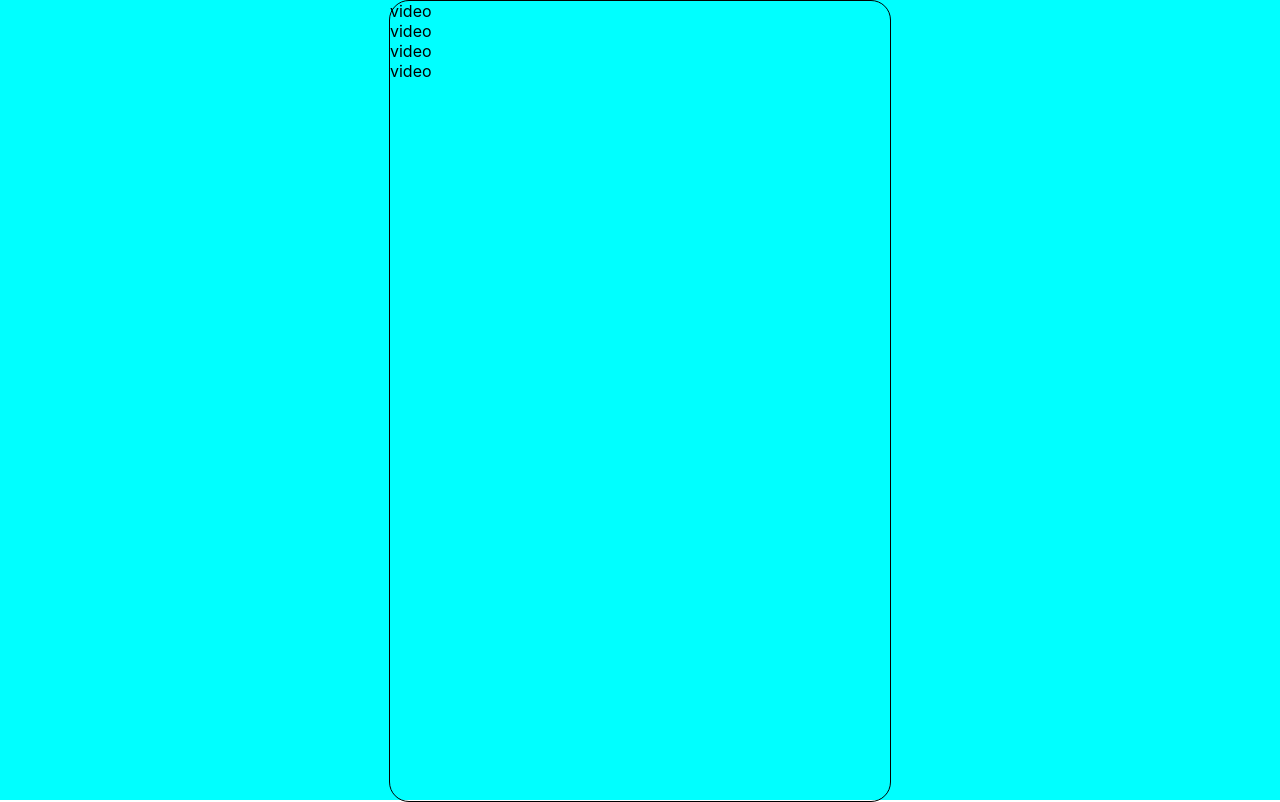
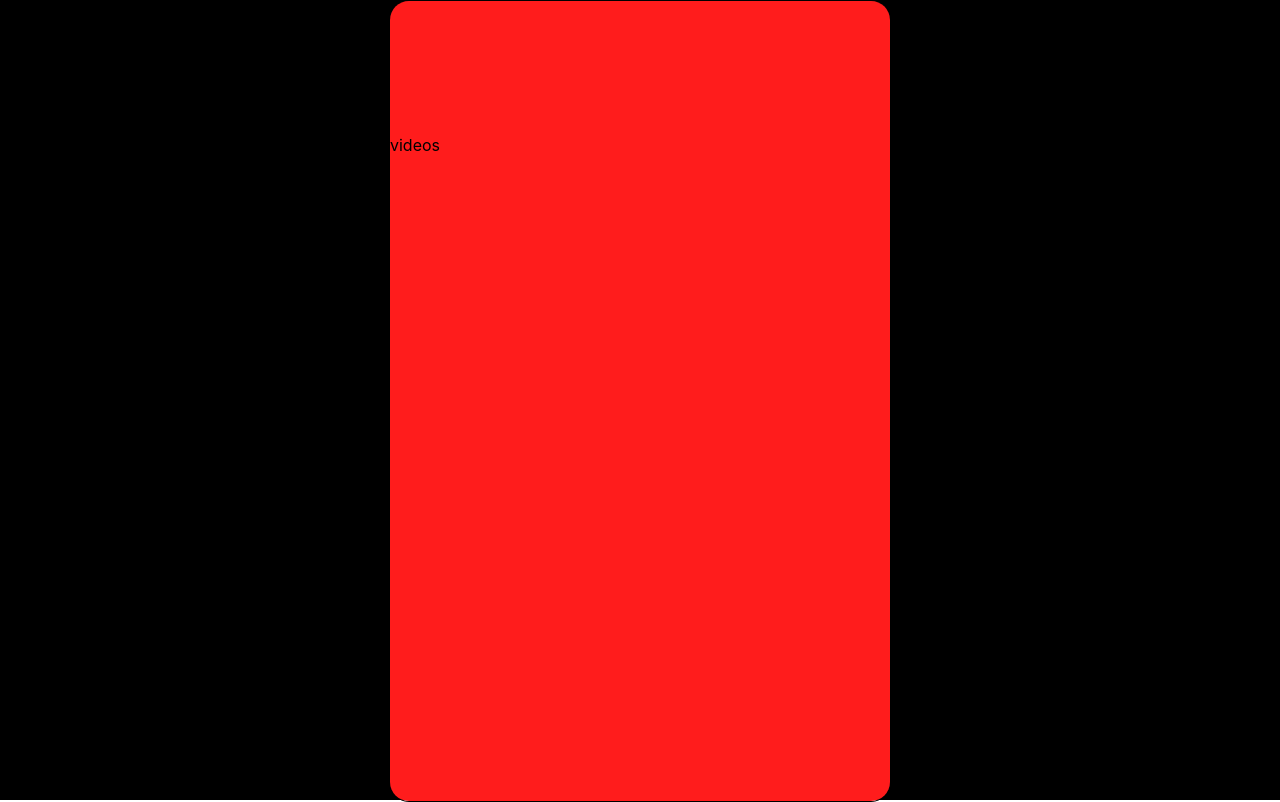
Before and after one commit to usrjair0/tik_tok_clone, a React (Create React App) app: page / in a window 1280 px wide. Built offline with nearby package versions, Linux system fonts and the light colour scheme.

Commit message:
add some changes 3

```diff
--- a/src/App.css
+++ b/src/App.css
@@ -1,15 +1,27 @@
+.html{
+  scroll-snap-type: y mandatory;
+}
 .App{
   background-color: aqua;
+  background-color: black;
   height: 100vh;
   display: grid;
   place-items: center;
 }
 
-.app__videos {
+.app__videos{
   height: 100vh;
   max-height: 800px;
   width: 80%;
-  max-width: 500px; /* Adicionei isso para a largura máxima seja até 500px*/
+  max-width: 500px;
   border: 1px solid black;
   border-radius: 20px;
+  overflow: scroll;
+  scrollbar-width: none;
+  scroll-snap-type: y mandatory;
+  position: relative;
 }
+/* Esconde a scroll bar no chrome, safari e opera*/
+.app__videos::-webkit-scrollbar {
+  display: none;
+}
--- a/src/pages/Video.js
+++ b/src/pages/Video.js
@@ -1,8 +1,17 @@
 import React from 'react'
+import "./video.css"
 
 function video() {
   return (
-    <div>video</div>
+    <div className='video'>
+        videos
+        <video
+            className='video__player'
+
+        >
+
+        </video>
+    </div>
   )
 }
 
--- a/src/pages/video.css
+++ b/src/pages/video.css
@@ -0,0 +1,10 @@
+.video {
+    background-color: rgb(255, 28, 28);
+    height: 100%;
+    width: 100%;
+    scroll-snap-align: start;
+    position: relative;
+}
+.video__player{
+
+}
```
